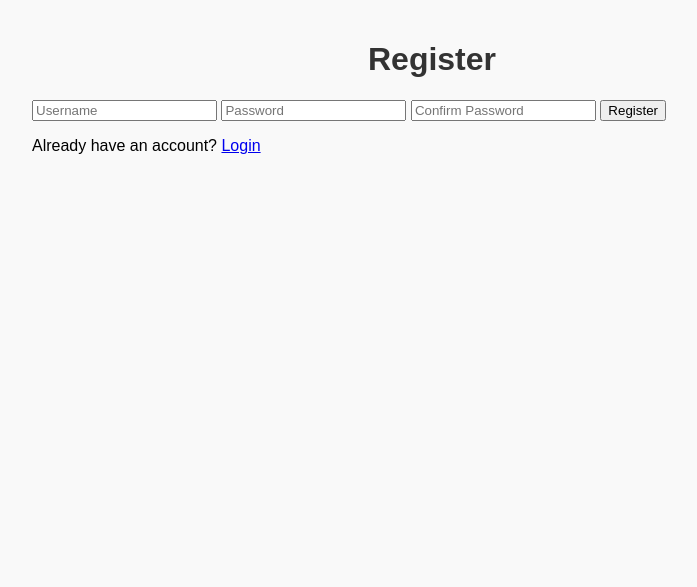
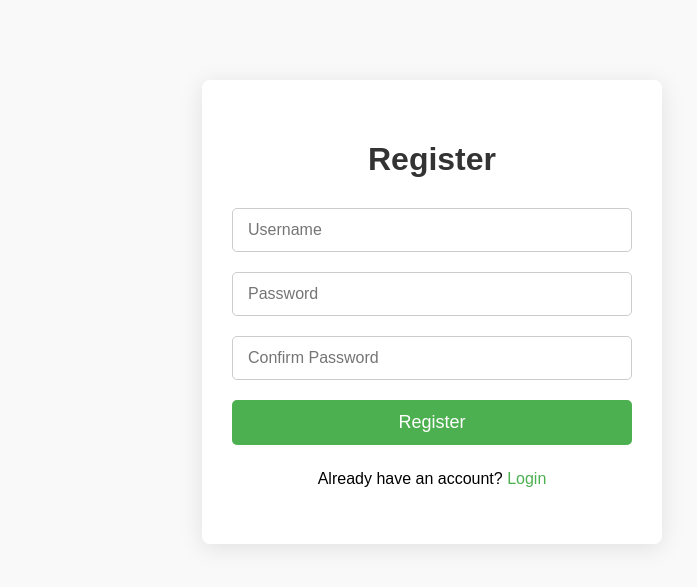
Before and after one commit to pie-t-er/hower, a Flask app: page /register in a window 1280 px wide. Shown: the top 587 px of the page, without its empty margins (208-905 px from the left). Run offline with Flask 3, Linux system fonts and the light colour scheme.

Commit message:
add UI for login and register page

```diff
--- a/static/css/styles.css
+++ b/static/css/styles.css
@@ -1,70 +1,76 @@
 /* Stylesheet for /templates */
 body {
   font-family: Arial, sans-serif;
-  max-width: 800px;
-  margin: 0 auto;
-  padding: 20px;
   background-color: #f9f9f9;
 }
-h1 {
+
+/* Centering and styling the login/register container */
+.login-container {
+  max-width: 400px;
+  margin: 80px auto;
+  padding: 40px 30px;
+  background-color: #fff;
+  border-radius: 8px;
+  box-shadow: 0 4px 25px rgba(0,0,0,0.1);
   text-align: center;
+}
+
+.login-container h1 {
+  margin-bottom: 30px;
   color: #333;
 }
-#taskForm {
+
+#loginForm, #registerForm {
   display: flex;
   flex-direction: column;
-  gap: 10px;
-  background-color: #fff;
-  padding: 20px;
+  gap: 20px;
+}
+
+#loginForm input,
+#registerForm input {
+  padding: 12px 15px;
+  font-size: 16px;
+  border: 1px solid #ccc;
   border-radius: 5px;
-  box-shadow: 0 2px 5px rgba(0,0,0,0.1);
 }
-#taskForm input, #taskForm button {
-  padding: 10px;
-  font-size: 16px;
+
+#loginForm input:focus,
+#registerForm input:focus {
+  border-color: #4CAF50;
+  outline: none;
 }
-#taskForm input[type="text"],
-#taskForm input[type="date"],
-#taskForm input[type="time"],
-#taskForm input[type="color"] {
-  width: 100%;
-  box-sizing: border-box;
-}
-#taskForm button {
-  width: 100px;
-  align-self: flex-end;
+
+#loginForm button,
+#registerForm button {
+  padding: 12px 15px;
+  font-size: 18px;
   background-color: #4CAF50;
   color: white;
   border: none;
   cursor: pointer;
-  border-radius: 3px;
+  border-radius: 5px;
 }
-#taskForm button:hover {
+
+#loginForm button:hover,
+#registerForm button:hover {
   background-color: #45a049;
 }
-#taskList {
-  margin-top: 30px;
-  list-style-type: none;
-  padding: 0;
+
+#cautionMessage {
+  display: block;
+  margin-top: 15px;
+  color: red;
 }
-#taskList li {
-  background-color: #fff;
-  padding: 15px;
-  margin-bottom: 10px;
-  border-left: 5px solid #4CAF50;
-  border-radius: 3px;
-  box-shadow: 0 1px 3px rgba(0,0,0,0.1);
-  display: flex;
-  justify-content: space-between;
-  align-items: center;
+
+.login-container p {
+  margin-top: 25px;
 }
-.task-details {
-  display: flex;
-  flex-direction: column;
+
+.login-container a {
+  color: #4CAF50;
+  text-decoration: none;
 }
-.task-details p {
-  margin: 2px 0;
+
+.login-container a:hover {
+  text-decoration: underline;
 }
-.task-color {
-  font-size: 20px;
-}
--- a/templates/login.html
+++ b/templates/login.html
@@ -7,6 +7,7 @@
     <link rel="stylesheet" href="{{ url_for('static', filename='css/styles.css') }}">
 </head>
 <body>
+    <div class="login-container">
         <h1>Login</h1>
         <form id="loginForm">
             <input type="text" id="username" placeholder="Username" required>
@@ -15,7 +16,7 @@
         </form>
         <small id="cautionMessage"></small>
         <p>Don't have an account? <a href="{{ url_for('register') }}">Register</a></p>
-
+    </div>
     <script src="{{ url_for('static', filename='js/auth.js') }}"></script>
 </body>
 </html>
--- a/templates/register.html
+++ b/templates/register.html
@@ -7,6 +7,7 @@
     <link rel="stylesheet" href="{{ url_for('static', filename='css/styles.css') }}">
 </head>
 <body>
+    <div class="login-container">
         <h1>Register</h1>
         <form id="registerForm">
             <input type="text" id="regUsername" placeholder="Username" required>
@@ -16,7 +17,7 @@
         </form>
         <small id="cautionMessage"></small>
         <p>Already have an account? <a href="{{ url_for('login') }}">Login</a></p>
-
+    </div>
     <script src="{{ url_for('static', filename='js/auth.js') }}"></script>
 </body>
 </html>
```
Also changed, not shown: electron-main.js (+0 -17 lines), static/js/auth.js (+0 -25 lines). Lines whose indentation alone changed are shown as unchanged.
